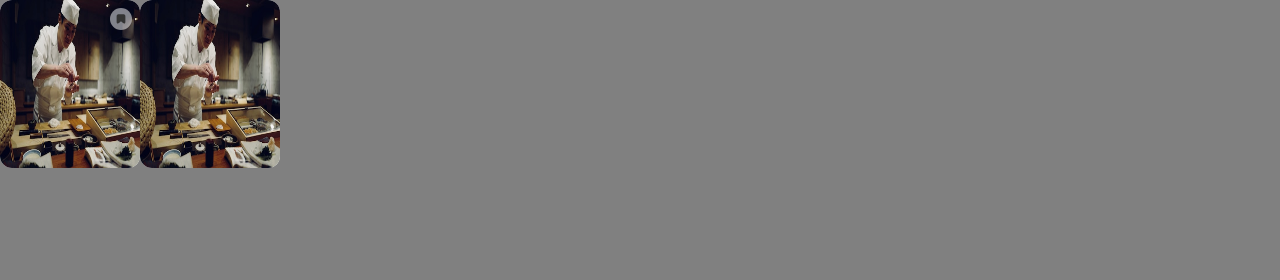
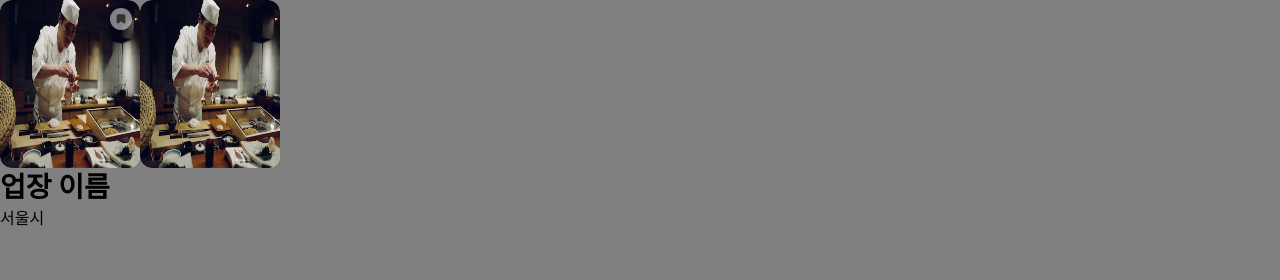
Before and after one commit to sushiOya/sushiOya-front, a Next.js app: page / in a window 1280 px wide. Shown: the top 280 px of the page. Built offline with nearby package versions, Linux system fonts and the light colour scheme.

Commit message:
feat: Text 컴포넌트 작성

```diff
--- /dev/null
+++ b/src/components/atoms/Text/index.styles.ts
@@ -0,0 +1,25 @@
+import { css, SerializedStyles } from '@emotion/react';
+import { StyleProps } from './index';
+
+export const styles = {
+  base: (props: StyleProps): SerializedStyles => css`
+    line-height: ${props.lineHeight};
+    font-weight: ${props.fontWeight};
+  `,
+  body1: (props: StyleProps): SerializedStyles => css`
+    ${styles.base(props)}
+    font-size: 16px;
+  `,
+  body2: (props: StyleProps): SerializedStyles => css`
+    ${styles.base(props)}
+    font-size: 15px;
+  `,
+  body3: (props: StyleProps): SerializedStyles => css`
+    ${styles.base(props)}
+    font-size: 14px;
+  `,
+  caption: (props: StyleProps): SerializedStyles => css`
+    ${styles.base(props)}
+    font-size: 12px;
+  `,
+};
--- /dev/null
+++ b/src/components/atoms/Text/index.tsx
@@ -0,0 +1,52 @@
+import { ReactNode } from 'react';
+import { styles } from './index.styles';
+
+export enum TEXT {
+  BODY1 = 'body1',
+  BODY2 = 'body2',
+  BODY3 = 'body3',
+  CAPTION = 'caption',
+}
+
+export enum LINE_HEIGHT {
+  HEIGHT130 = '130%',
+  HEIGHT140 = '140%',
+  HEIGHT150 = '150%',
+}
+
+export enum FONT_WEIGHT {
+  REGULAR = 'regular',
+  BOLD = 'bold',
+}
+
+export type StyleProps = {
+  lineHeight?: LINE_HEIGHT;
+  fontWeight?: FONT_WEIGHT;
+};
+
+type Props = {
+  as: TEXT;
+  styleProps: StyleProps;
+  children: ReactNode;
+};
+
+const Text = ({
+  as = TEXT.BODY1,
+  styleProps: {
+    lineHeight = LINE_HEIGHT.HEIGHT140,
+    fontWeight = FONT_WEIGHT.BOLD,
+  },
+  ...props
+}: Props): JSX.Element => {
+  return (
+    <span
+      css={styles[as]({
+        lineHeight,
+        fontWeight,
+      })}
+      {...props}
+    ></span>
+  );
+};
+
+export default Text;
--- a/src/pages/index.tsx
+++ b/src/pages/index.tsx
@@ -1,6 +1,8 @@
 import { useState } from 'react';
 import Sushi from '../assets/sushi_test.jpeg';
 import ImageView from '../components/atoms/ImageView';
+import Text, { FONT_WEIGHT, TEXT } from '../components/atoms/Text';
+import Title, { TITLE } from '../components/atoms/Title';
 import BookMarkImageView from '../components/molecules/BookmarkImageView';
 import { getNavibarLayout } from '../components/templates/NavibarLayout/getNavibarLayout';
 import { NextPageWithLayout } from '../types/layout';
@@ -20,12 +22,18 @@ const Page: NextPageWithLayout = () => {
         flexWrap: 'nowrap',
       }}
     >
+      <div>
         <BookMarkImageView
           marked={marked}
           onBookmarkClicked={onBookmarkClicked}
           alt={'sushi'}
           imagePath={Sushi}
         />
+        <Title as={TITLE.H1}>업장 이름</Title>
+        <Text as={TEXT.BODY1} styleProps={{ fontWeight: FONT_WEIGHT.REGULAR }}>
+          서울시
+        </Text>
+      </div>
       <ImageView alt={'sushi'} imagePath={Sushi} />
     </div>
   );
```
Also changed, not shown: 1 other file (tests, documents, lock files or other folders). Lines whose indentation alone changed are shown as unchanged.
